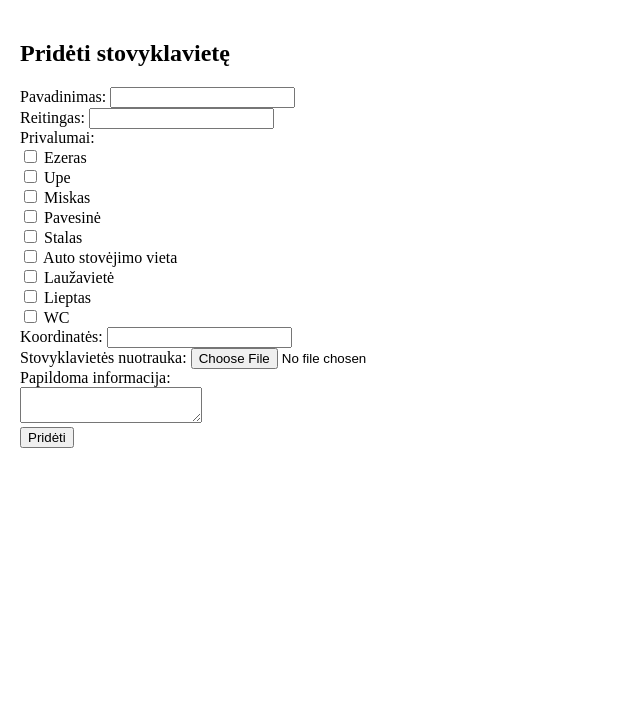
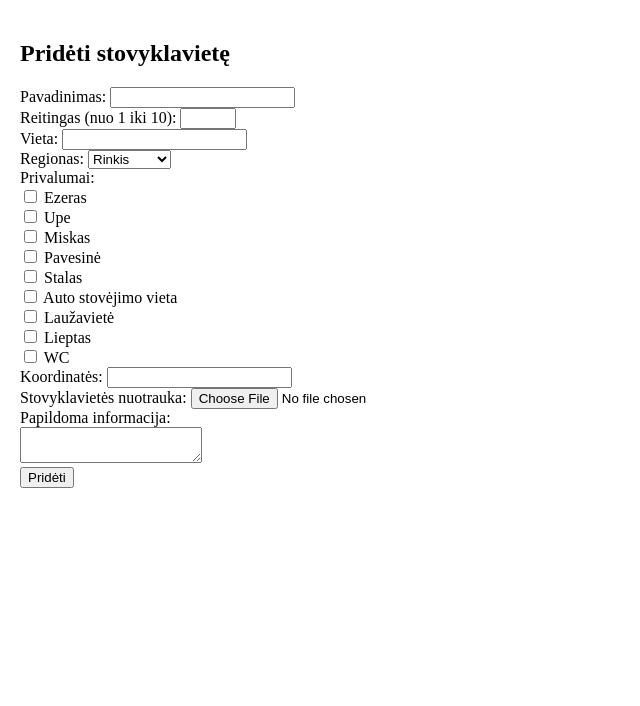
Before and after one commit to Aidas8/Camp, a Django app: page /add_stovyklaviete/ in a window 1280 px wide. Shown: the part 46-752 px from the top of the page, without its empty margins (0-640 px from the left). Run offline with Django 4.2, Linux system fonts and the light colour scheme.

Commit message:
patobulintas variantas (su daugiau funcionalumo ir veikiantis)

```diff
--- a/stovyklavietes_projektas/stovyklavietes/templates/stovyklavietes/add_stovyklaviete.html
+++ b/stovyklavietes_projektas/stovyklavietes/templates/stovyklavietes/add_stovyklaviete.html
@@ -6,17 +6,28 @@
   {% csrf_token %}
   <label for="pavadinimas">Pavadinimas:</label>
   <input type="text" name="pavadinimas" required><br>
-  <label for="reitingas">Reitingas:</label>
-  <input type="number" name="reitingas" required><br>
+  <label for="reitingas">Reitingas (nuo 1 iki 10):</label>
+  <input type="number" name="reitingas" min="1" max="10" required><br>
+  <label for="vieta">Vieta:</label>
+  <input type="text" name="vieta"><br>
 
- <label>Privalumai:</label><br>
+  <label for="regionas">Regionas:</label>
+  <select name="regionas" id="regionas">
+    <option value="Rinkis">Rinkis</option>
+    <option value="Aukstaitija">Aukštaitija</option>
+    <option value="Dzukija">Dzūkija</option>
+    <option value="Suvalkija">Suvalkija</option>
+    <option value="Zemaitija">Žemaitija</option>
+  </select><br>
+
+  <label>Privalumai:</label><br>
   <input type="checkbox" name="privalumai" value="Ezeras"> Ezeras<br>
   <input type="checkbox" name="privalumai" value="Upe"> Upe<br>
   <input type="checkbox" name="privalumai" value="Miskas"> Miskas<br>
   <input type="checkbox" name="privalumai" value="Pavesine"> Pavesinė<br>
-  <input type="checkbox" name="privalumai" value="stalas"> Stalas<br>
+  <input type="checkbox" name="privalumai" value="Stalas"> Stalas<br>
   <input type="checkbox" name="privalumai" value="Auto stovejimo vieta"> Auto stovėjimo vieta<br>
-  <input type="checkbox" name="privalumai" value="Laužavietė"> Laužavietė<br>
+  <input type="checkbox" name="privalumai" value="Lauzaviete"> Laužavietė<br>
   <input type="checkbox" name="privalumai" value="Lieptas"> Lieptas<br>
   <input type="checkbox" name="privalumai" value="WC"> WC<br>
 
--- a/stovyklavietes_projektas/stovyklavietes/views.py
+++ b/stovyklavietes_projektas/stovyklavietes/views.py
@@ -9,11 +9,21 @@ def add_stovyklaviete(request):
     if request.method == 'POST':
         pavadinimas = request.POST['pavadinimas']
         reitingas = int(request.POST['reitingas'])
+        vieta = request.POST['vieta']
+        regionas = request.POST['regionas']
         koordinates = request.POST['koordinates']
         nuotrauka = request.FILES.get('nuotrauka')
         papildoma_info = request.POST['papildoma_info']
 
-        stovyklaviete = Stovyklaviete.objects.create(pavadinimas=pavadinimas, reitingas=reitingas, koordinates=koordinates, nuotrauka=nuotrauka, papildoma_info=papildoma_info)
+        stovyklaviete = Stovyklaviete.objects.create(
+            pavadinimas=pavadinimas,
+            reitingas=reitingas,
+            vieta=vieta,
+            regionas=regionas,
+            koordinates=koordinates,
+            nuotrauka=nuotrauka,
+            papildoma_info=papildoma_info
+        )
 
         privalumai = request.POST.getlist('privalumai')
         for privalumas in privalumai:
```
Also changed, not shown: stovyklavietes_projektas/stovyklavietes/models.py (+26 -4 lines), stovyklavietes_projektas/stovyklavietes/templates/stovyklavietes/pagrindinis.html (+15 -5 lines), stovyklavietes_projektas/db.sqlite3.
